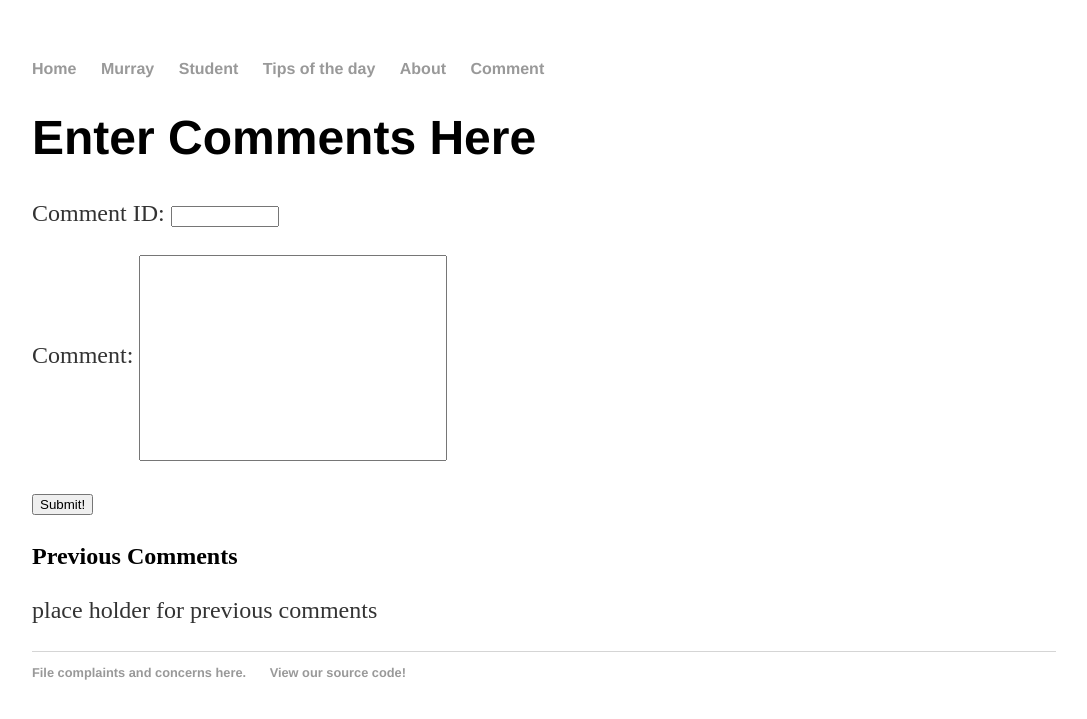
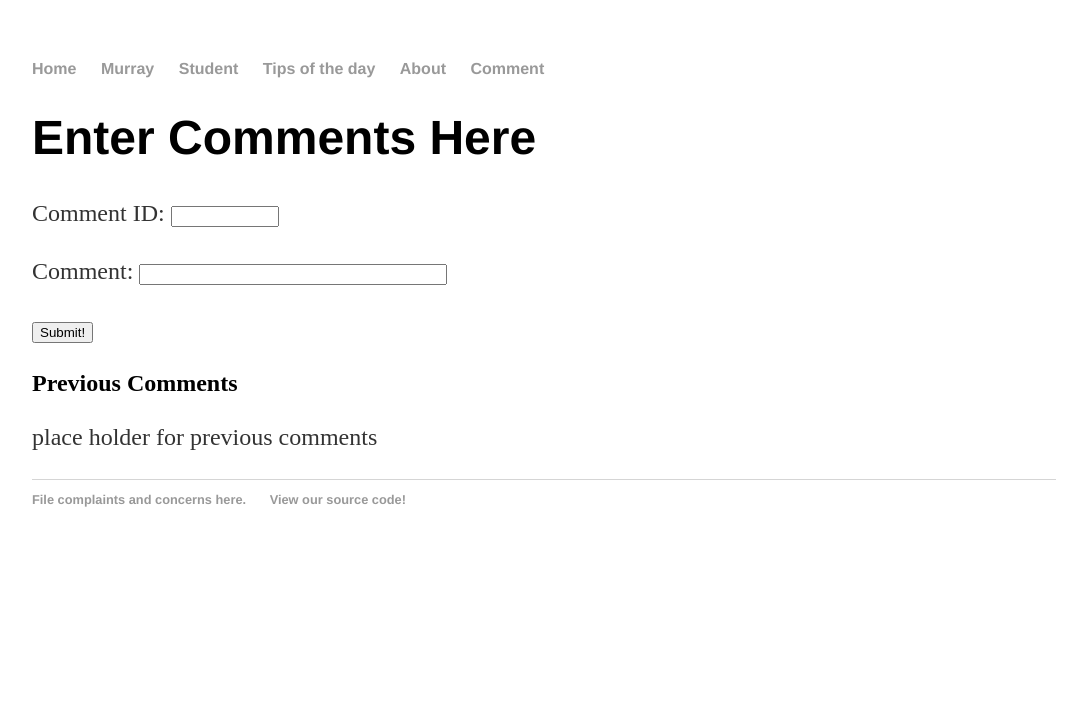
Before and after one commit to rowen2/rowen2.github.io, a Jekyll site: the page built from Comments/index.html, in a window 1280 px wide. Shown: the top 719 px of the page, without its empty margins (96-1183 px from the left). Built offline with Jekyll 4.4.1, drawn with Linux system fonts in a browser that asks for light colours; comment, search, counter and statistics services are not loaded.

Commit message:
Update index.html

```diff
--- a/Comments/index.html
+++ b/Comments/index.html
@@ -24,7 +24,7 @@ title: About (MUM)
 		<div class="about">
 			<h1>Enter Comments Here</h1>
 			<p>  Comment ID: <input type="text" name="CommentID" value="" style="width: 100px;"></p>
-			<p>  Comment: <input type="text" name="CommentText" value="" style="width: 300px; height: 200px;"></p>
+			<p>  Comment: <input type="text" name="CommentText" value="" style="width: 300px;"></p>
       			<p> <button onclick="writeComments(commentID, comment)">Submit!</button> </p>
 			<h2> Previous Comments </h2>
 			<p id="previousC"> place holder for previous comments </p>
```
